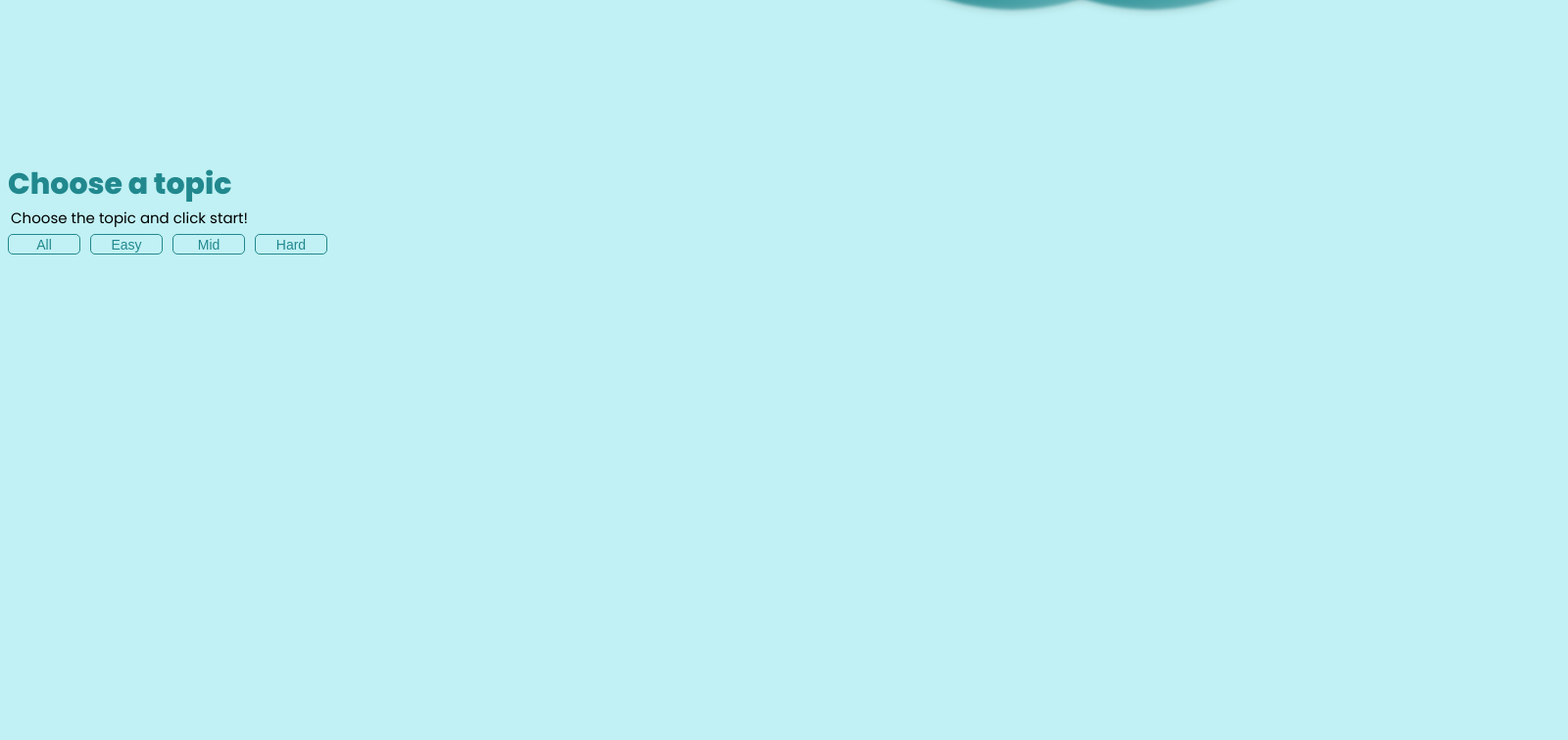
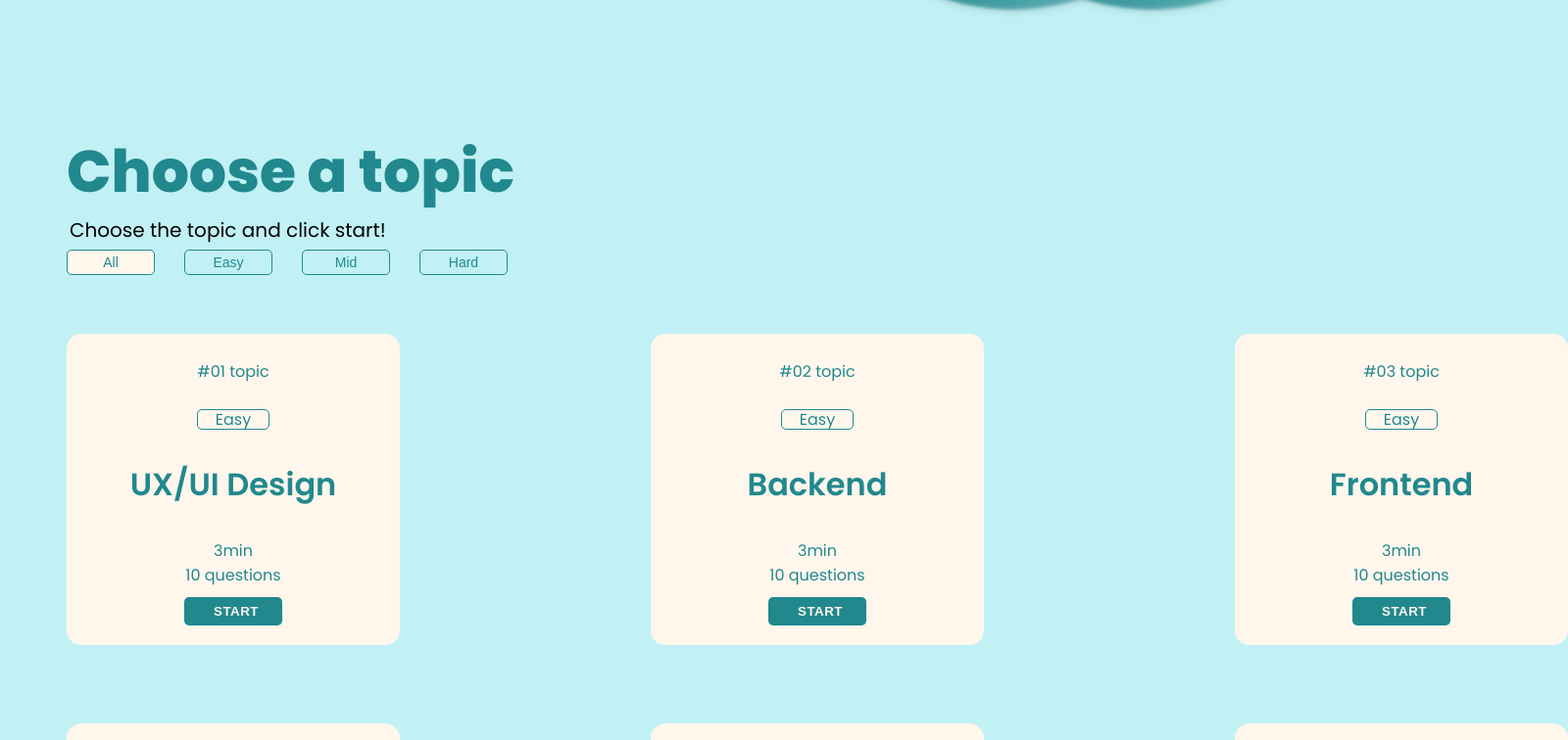
Before and after one commit to emilyjuly/quiztime, a React (Vite) app: page / in a window 1280 px wide. Shown: the part 740-1496 px from the top of the page at 98% size, 1600 px wide, since content can reach past the window. Built offline with nearby package versions, Linux system fonts and the light colour scheme.

Commit message:
Create topics cards

```diff
--- a/package.json
+++ b/package.json
@@ -11,7 +11,8 @@
   },
   "dependencies": {
     "react": "^18.3.1",
-    "react-dom": "^18.3.1"
+    "react-dom": "^18.3.1",
+    "react-icons": "^5.2.1"
   },
   "devDependencies": {
     "@types/react": "^18.3.3",
--- a/src/components/Navbar/navbar.tsx
+++ b/src/components/Navbar/navbar.tsx
@@ -5,10 +5,15 @@ const navbar = () => {
 
   return (
     <div className="container-navbar">
-      <img alt="Logo quiztime" src="/logo.svg" className='image-navbar' />
+      <img alt="Logo quiztime" src="/logo.svg" className="image-navbar" />
       <div className="options">
         {menuItems.map((menuItem) => (
-          <button type="button" title={menuItem} className="menuItemButton">
+          <button
+            key={menuItem}
+            type="button"
+            title={menuItem}
+            className="menuItemButton"
+          >
             {menuItem}
           </button>
         ))}
--- a/src/pages/ChooseATopic/chooseATopic.tsx
+++ b/src/pages/ChooseATopic/chooseATopic.tsx
@@ -1,9 +1,19 @@
 import { useState } from 'react';
 import './styles.css';
+import { HiLockClosed } from 'react-icons/hi2';
+
+const levelsDefault = ['Easy', 'Mid', 'Hard'];
 
 const chooseATopic = () => {
   const buttons = ['All', 'Easy', 'Mid', 'Hard'];
-  const [filter, setFilter] = useState('');
+  const [filter, setFilter] = useState('All');
+  const topics = ['UX/UI Design', 'Backend', 'Frontend'];
+  const [levels, setLevels] = useState([...levelsDefault]);
+
+  const handleFilter = (button: string) => {
+    setFilter(button);
+    button === 'All' ? setLevels([...levelsDefault]) : setLevels([button]);
+  };
 
   return (
     <div className="container-choose">
@@ -18,7 +28,7 @@ const chooseATopic = () => {
             }`}
           >
             <button
-              onClick={() => setFilter(button)}
+              onClick={() => handleFilter(button)}
               title="Filter"
               type="button"
               className="tag-choose"
@@ -28,6 +38,26 @@ const chooseATopic = () => {
           </div>
         ))}
       </div>
+      <div className="card-choose-container">
+        {levels.map((level) =>
+          topics.map((topic, index) => (
+            <div className="card-choose" key={topic}>
+              <p>{`#0${index + 1} topic`}</p>
+              <span className="level-tag">
+                <p>{level}</p>
+              </span>
+              <h1 className="card-choose-title">{topic}</h1>
+              <span className="min-questions-container">
+                <span>3min</span>
+                <span>10 questions</span>
+              </span>
+              <button className="start-button" type="button" title="Start">
+                {level === 'Easy' ? 'START' : <HiLockClosed size={15} />}
+              </button>
+            </div>
+          )),
+        )}
+      </div>
     </div>
   );
 };
--- a/src/pages/ChooseATopic/styles.css
+++ b/src/pages/ChooseATopic/styles.css
@@ -41,6 +41,141 @@
 .tag-choose {
   font-size: 14px;
   border: none;
-  background-color: #c1f1f4;
+  background-color: transparent;
   color: #21888e;
+  cursor: pointer;
 }
+
+.card-choose-container {
+  display: flex;
+  flex-direction: column;
+  justify-content: center;
+  align-items: center;
+  gap: 30px;
+  margin-top: 20px;
+}
+
+.card-choose {
+  background-color: #fff6ec;
+  color: #21888e;
+  padding: 10px;
+  border-radius: 15px;
+  display: flex;
+  flex-direction: column;
+  justify-content: space-between;
+  align-items: center;
+  gap: 10px;
+  width: 20rem;
+}
+
+.level-tag {
+  display: flex;
+  justify-content: center;
+  align-items: center;
+  border: 1px solid #21888e;
+  width: 4.5rem;
+  height: 1.2rem;
+  border-radius: 5px;
+}
+
+.card-choose-title {
+  font-weight: 600;
+}
+
+.min-questions-container {
+  display: flex;
+  flex-direction: column;
+  justify-content: center;
+  align-items: center;
+}
+
+.start-button {
+  border: none;
+  background-color: #21888e;
+  color: #fff6ec;
+  padding: 7px 30px 7px 30px;
+  border-radius: 5px;
+  font-weight: 600;
+  letter-spacing: 0.5px;
+  cursor: pointer;
+  margin-bottom: 10px;
+  width: 100px;
+}
+
+@media (min-width: 768px) {
+  .container-choose {
+    margin-top: 1rem;
+    padding: 60px;
+  }
+
+  .title-choose {
+    font-size: 60px;
+  }
+
+  .subtitle-choose {
+    font-size: 20px;
+  }
+
+  .container-tag {
+    gap: 30px;
+  }
+
+  .container-tag-choose {
+    width: 5.5rem;
+    height: 1.5rem;
+  }
+
+  .card-choose-container {
+    display: grid;
+    grid-template-columns: repeat(3, 1fr);
+    margin: 60px auto 0 auto;
+    gap: 5rem 16rem;
+  }
+
+  .card-choose {
+    background-color: #fff6ec;
+    color: #21888e;
+    padding: 10px;
+    border-radius: 15px;
+    display: flex;
+    flex-direction: column;
+    justify-content: space-between;
+    align-items: center;
+    gap: 10px;
+    width: 20rem;
+  }
+
+  .level-tag {
+    display: flex;
+    justify-content: center;
+    align-items: center;
+    border: 1px solid #21888e;
+    width: 4.5rem;
+    height: 1.2rem;
+    border-radius: 5px;
+  }
+
+  .card-choose-title {
+    font-weight: 600;
+  }
+
+  .min-questions-container {
+    display: flex;
+    flex-direction: column;
+    justify-content: center;
+    align-items: center;
+  }
+
+  .start-button {
+    border: none;
+    background-color: #21888e;
+    color: #fff6ec;
+    padding: 7px 30px 7px 30px;
+    border-radius: 5px;
+    font-weight: 600;
+    letter-spacing: 0.5px;
+    cursor: pointer;
+    margin-bottom: 10px;
+    width: 100px;
+  }
+}
```
Also changed, not shown: 1 other file (tests, documents, lock files or other folders).
